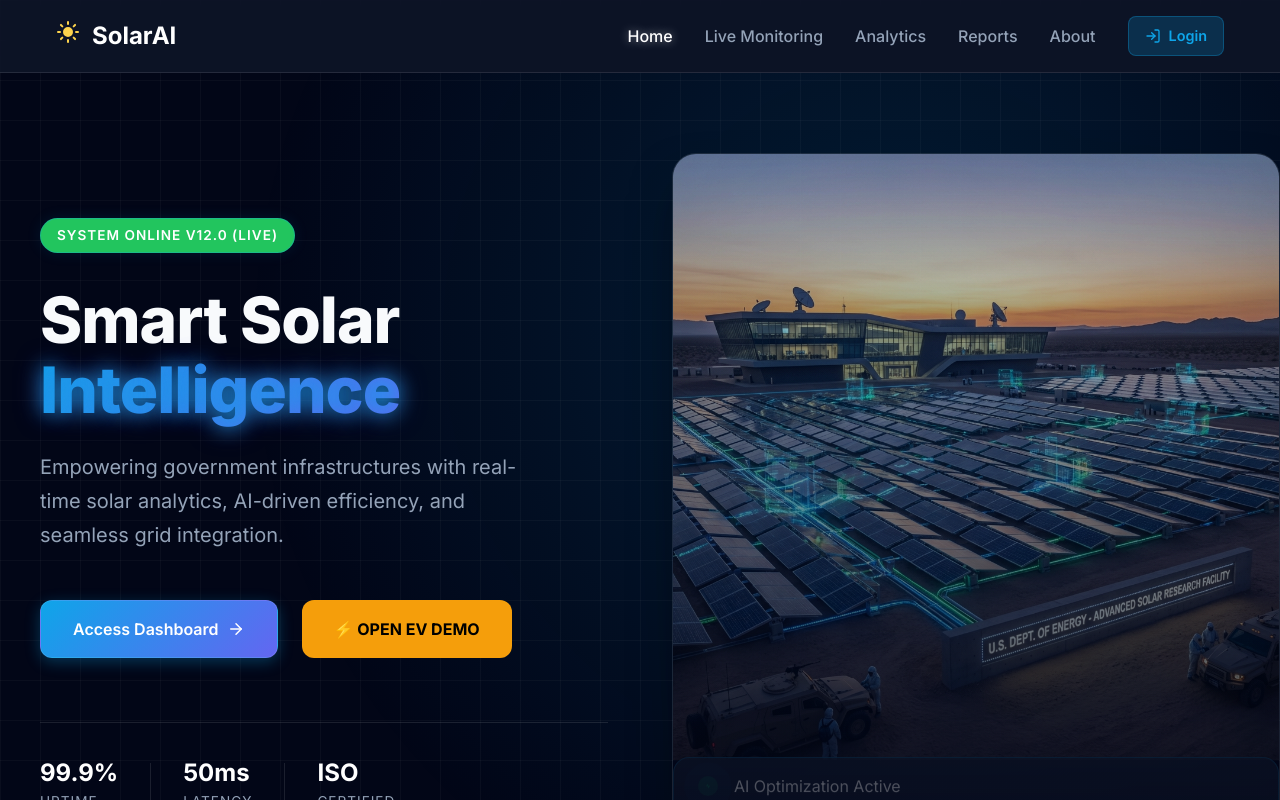
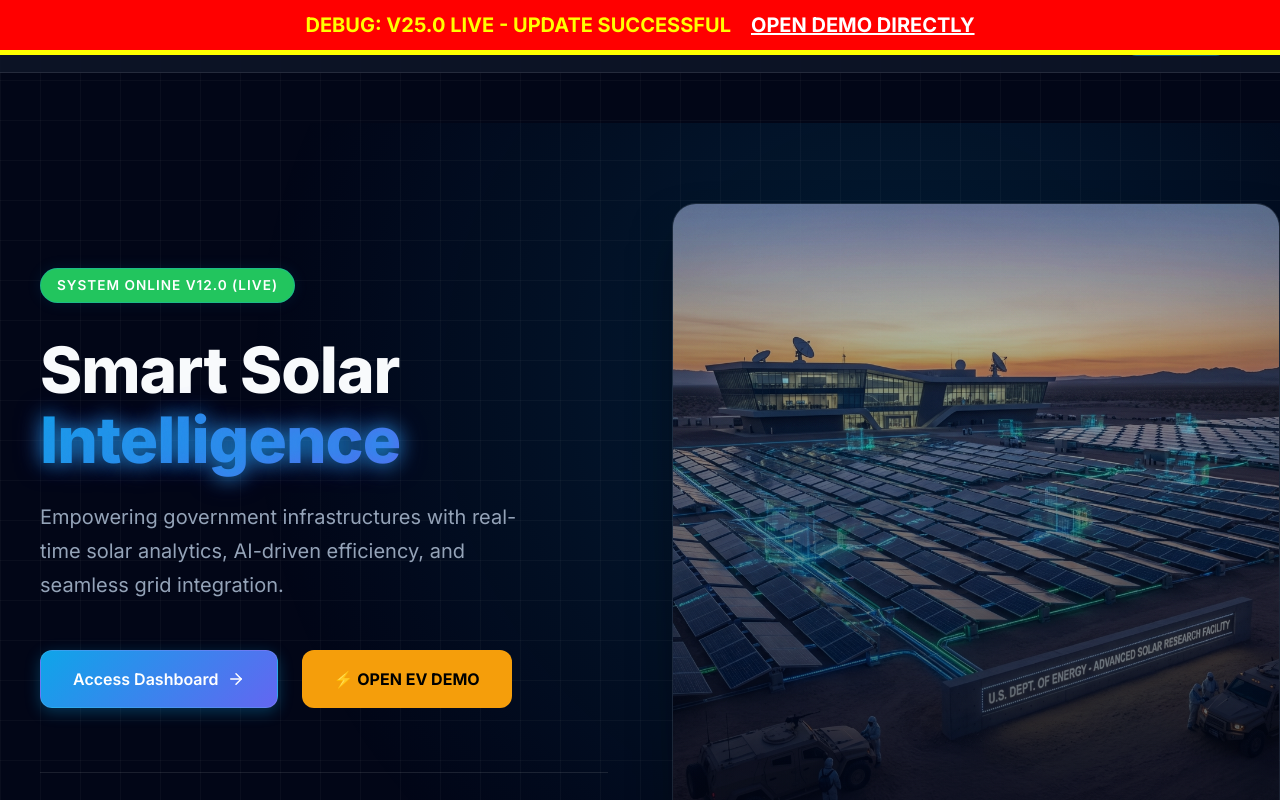
Before and after one commit to anshika190/smart-solar-system, a React (Vite) app in the folder frontend/: page / in a window 1280 px wide. Shown: the top 800 px of the page. Built offline with nearby package versions, Linux system fonts and the light colour scheme.

Commit message:
DIAGNOSTIC: V25.0 Global Red Banner

```diff
--- a/frontend/src/components/layout/MainLayout.jsx
+++ b/frontend/src/components/layout/MainLayout.jsx
@@ -24,8 +24,25 @@ const MainLayout = () => {
 
     return (
         <div className="layout-container">
+            <div style={{
+                position: 'fixed',
+                top: 0,
+                left: 0,
+                width: '100%',
+                background: 'red',
+                color: 'yellow',
+                zIndex: 99999,
+                textAlign: 'center',
+                padding: '10px',
+                fontWeight: 'bold',
+                fontSize: '20px',
+                borderBottom: '5px solid yellow'
+            }}>
+                DEBUG: V25.0 LIVE - UPDATE SUCCESSFUL
+                <a href="/final-demo" style={{ marginLeft: '20px', color: 'white', textDecoration: 'underline' }}>OPEN DEMO DIRECTLY</a>
+            </div>
             <Navbar />
-            <main className="main-content-area">
+            <main className="main-content-area" style={{ marginTop: '50px' }}>
                 <Outlet />
             </main>
             <footer className="site-footer">
```
